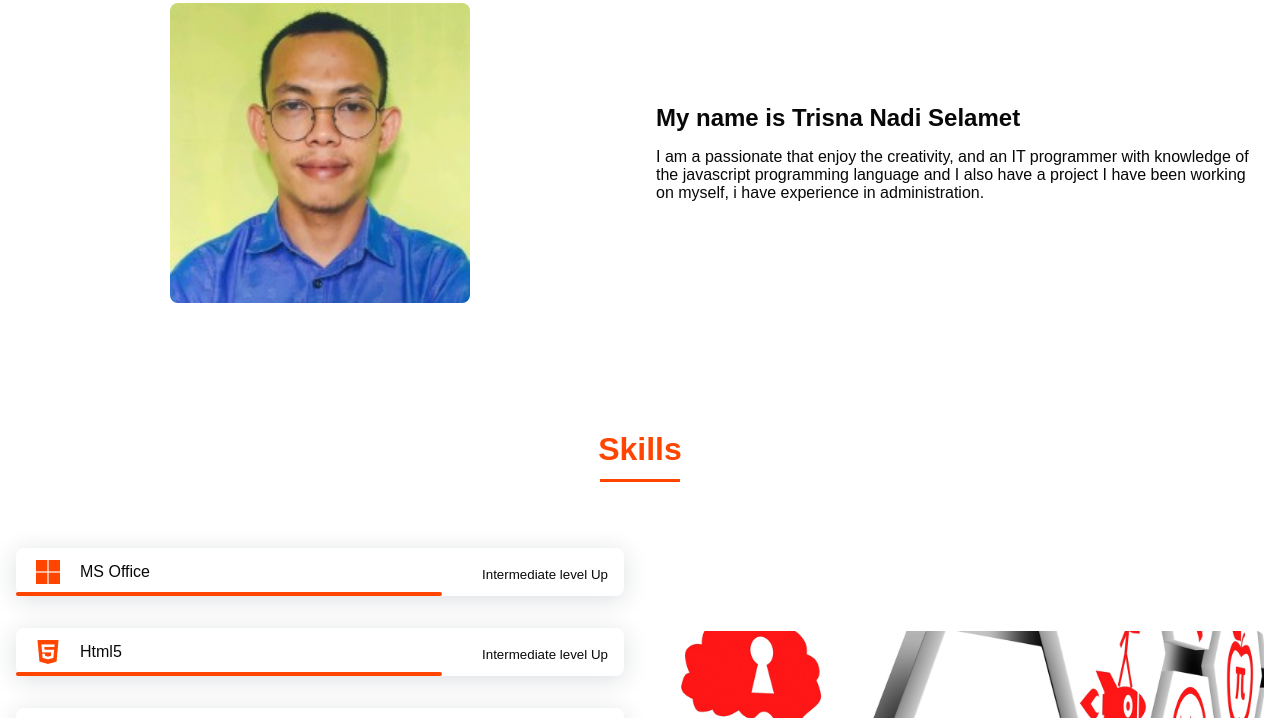
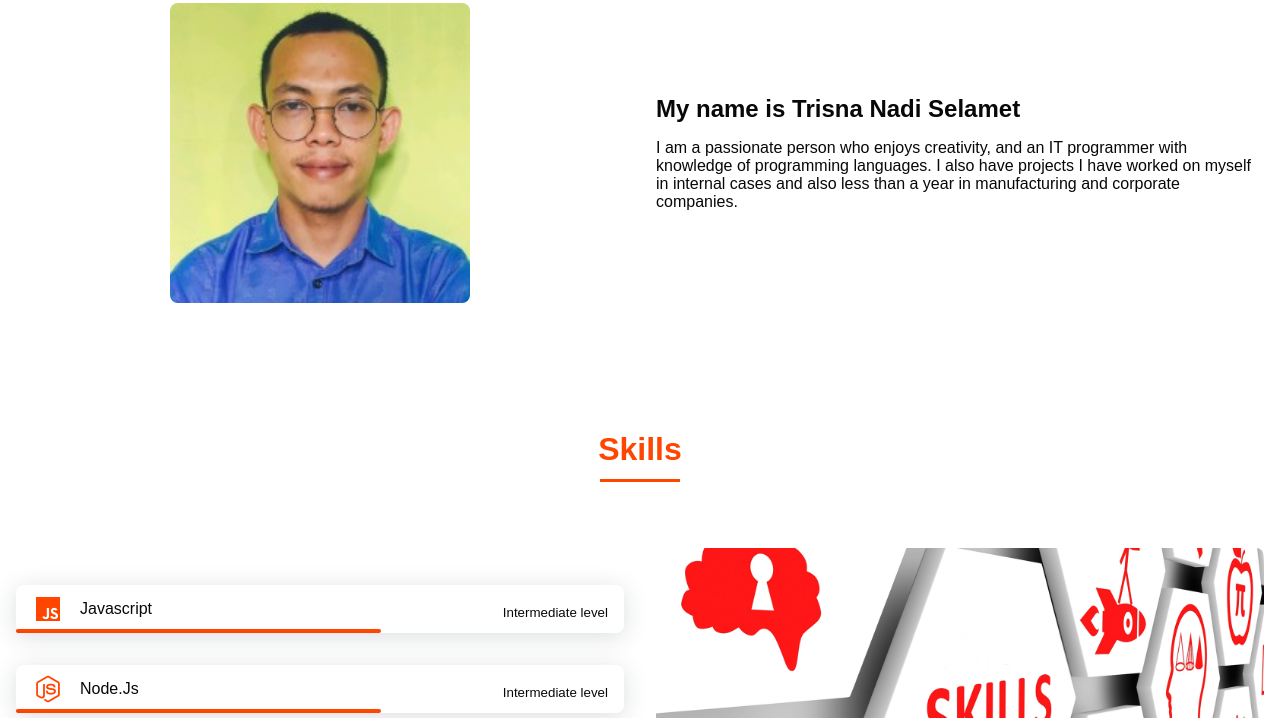
Before and after one commit to Trisna-Nadi-Selamet/Portfolio, a plain HTML site: page index.html in a window 1280 px wide. Shown: the part 1134-1852 px from the top of the page. Drawn offline with nearby package versions, Linux system fonts and the light colour scheme; a web font is replaced by a local one.

Commit message:
Update data

```diff
--- a/index.html
+++ b/index.html
@@ -63,7 +63,9 @@
           <div>
             <h2 class="about__subtitle">My name is Trisna Nadi Selamet</h2>
             <p class="about__text">
-              I am a passionate that enjoy the creativity, and an IT programmer with knowledge of the javascript programming language and I also have a project I have been working on myself, i have experience in administration.<br />
+              I am a passionate person who enjoys creativity, and an IT programmer with knowledge of programming languages. I also have projects I have worked on myself in internal cases and also less than a year in manufacturing and
+              corporate companies.
+              <br />
             </p>
           </div>
         </div>
@@ -74,7 +76,7 @@
 
         <div class="skills__container bd-grid">
           <div>
-            <div class="skills__data">
+            <!--  <div class="skills__data">
               <div class="skills__names">
                 <i class="bx bxl-microsoft skills__icon"></i>
                 <span class="skills__name">MS Office</span>
@@ -104,7 +106,7 @@
                 <span class="skills__percentage"><sub>Intermediate level Up</sub></span>
               </div>
               <div class="skills__bar skills__html"></div>
-            </div>
+            </div>-->
             <div class="skills__data">
               <div class="skills__names">
                 <i class="bx bxl-javascript skills__icon"></i>
```
Also changed, not shown: 1 other file.
